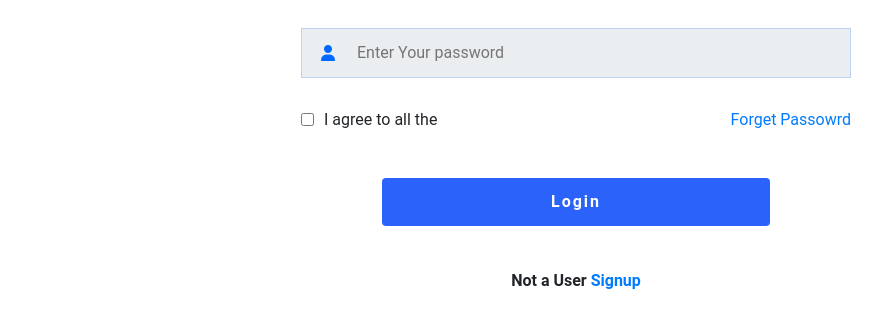
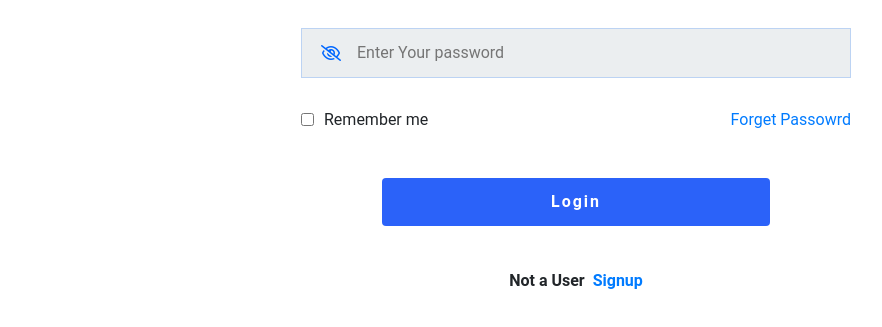
Before and after one commit to avnishkumarcorp/mainioclose, a React (Create React App) app: page /erp/login in a window 1280 px wide. Shown: the part 261-588 px from the top of the page, without its empty margins (64-946 px from the left). Built offline with nearby package versions, Linux system fonts and the light colour scheme.

Commit message:
add some small changes"

```diff
--- a/src/App.css
+++ b/src/App.css
@@ -24,6 +24,11 @@ body {
 button:focus {
   outline: none;
 }
+
+.out-none:hover{
+  text-decoration: none;
+}
+
 
 .all-center {
   display: flex;
--- a/src/Login/ForgetPassword.js
+++ b/src/Login/ForgetPassword.js
@@ -6,7 +6,7 @@ const ForgetPassword = () => {
     <div className="cm-box container">
       <h2 className="cm-heading">Forget Password</h2>
       <div className="cm-input-box">
-        <i class="cm-icon fa-solid fa-user"></i>
+      <i class="fa-regular cm-icon fa-envelope"></i>
         <input
           className="cm-input"
           type="text"
--- a/src/Login/Login.js
+++ b/src/Login/Login.js
@@ -80,7 +80,7 @@ const Login = () => {
         />
       </div>
       <div className="cm-input-box">
-        <i class="cm-icon fa-solid fa-user"></i>
+      <i class="fa-regular cm-icon fa-eye-slash"></i>
         <input
           className="cm-input"
           type="password"
@@ -91,7 +91,7 @@ const Login = () => {
         <div className="agree-text">
           <input className="box-input" type="checkbox" id="terms" />
           <label className="box-label m-0" for="terms">
-            I agree to all the
+            Remember me
           </label>
         </div>
         <div>
@@ -99,7 +99,7 @@ const Login = () => {
         </div>
       </div>
       <button className="login-button my-3">Login</button>
-      <p className="note-user">Not a User <Link to="/erp/signup">Signup</Link></p>
+      <p className="note-user">Not a User <Link className="ml-1 out-none" to="/erp/signup">Signup</Link></p>
     </div>
   )
 }
```
